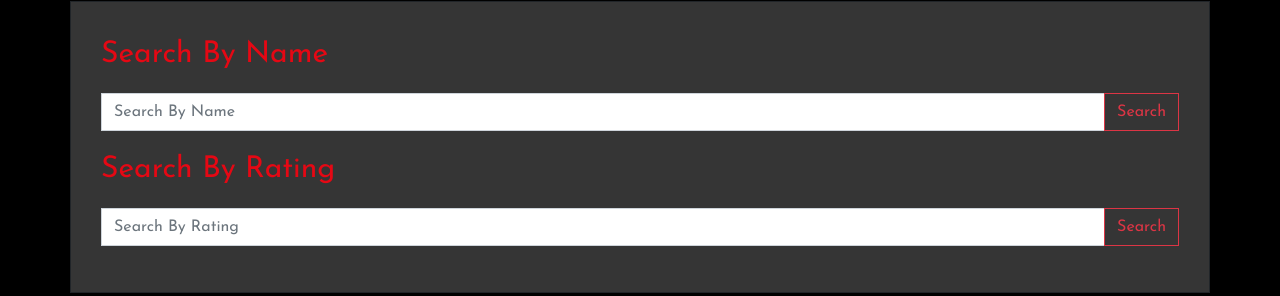
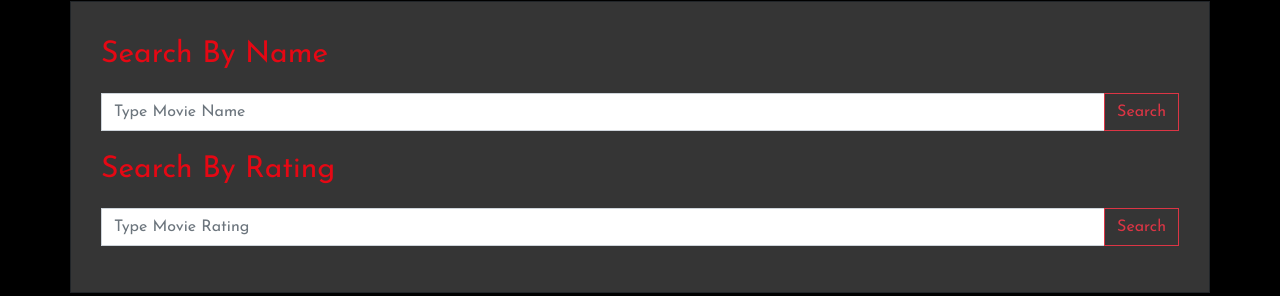
Before and after one commit to DedSeK404/HooksCheckpoint, a React (Create React App) app: page / in a window 1280 px wide. Shown: the part 118-414 px from the top of the page. Built offline with nearby package versions, Linux system fonts and the light colour scheme.

Commit message:
Update Search.js

```diff
--- a/src/Components/Search.js
+++ b/src/Components/Search.js
@@ -1,4 +1,3 @@
-import { useState } from 'react';
 import Button from 'react-bootstrap/Button';
 import Form from 'react-bootstrap/Form';
 import InputGroup from 'react-bootstrap/InputGroup';
@@ -10,7 +9,7 @@ export function Search({handelSName, handelRate}) {
     <p style={{color:"#e50814", fontSize:"30px"}}>Search By Name</p>
      <InputGroup  className="mb-3">
         <Form.Control onChange={(e) => handelSName(e.target.value)} style={{borderRadius:"0%"}}
-          placeholder="Search By Name"
+          placeholder="Type Movie Name"
           aria-label="Recipient's username"
           aria-describedby="basic-addon2"
 
@@ -22,7 +21,7 @@ export function Search({handelSName, handelRate}) {
       <p style={{color:"#e50814", fontSize:"30px"}}>Search By Rating</p>
       <InputGroup className="mb-3">
         <Form.Control style={{borderRadius:"0%"}}
-          placeholder="Search By Rating"
+          placeholder="Type Movie Rating"
           aria-label="Recipient's username"
           aria-describedby="basic-addon2"
           type='number'
```
